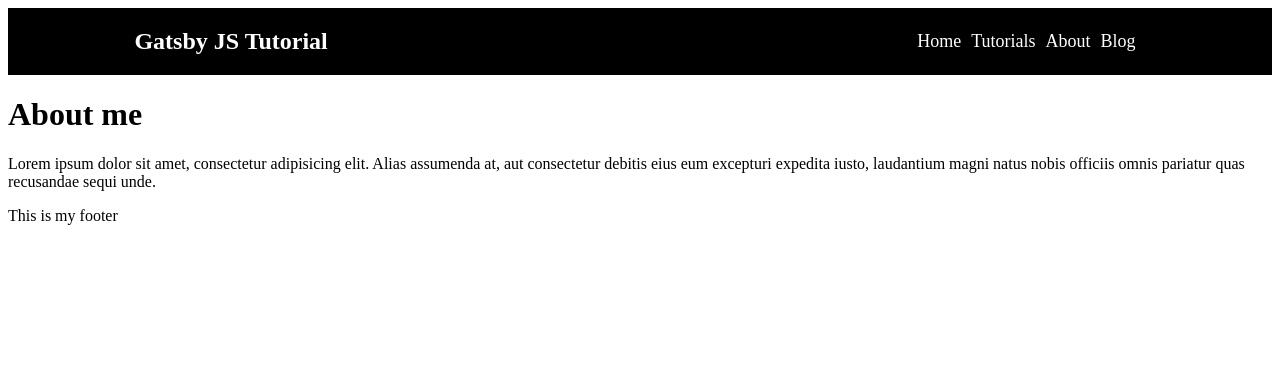
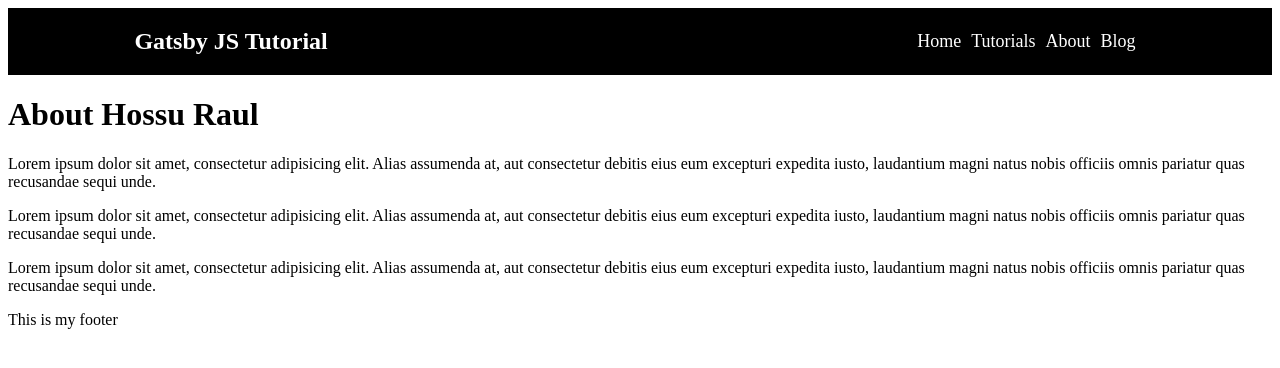
Before and after one commit to hossuraul/gatsby-tutorial, a Gatsby site: page /about in a window 1280 px wide. Built offline with nearby package versions, Linux system fonts and the light colour scheme; Gatsby itself is replaced by a stand-in of ours.

Commit message:
Small changes

```diff
--- a/src/pages/about.js
+++ b/src/pages/about.js
@@ -6,7 +6,17 @@ const AboutPage = () => {
   return(
     <div>
       <Layout>
-        <h1>About me</h1>
+        <h1>About Hossu Raul</h1>
+        <p>
+          Lorem ipsum dolor sit amet, consectetur adipisicing elit.
+          Alias assumenda at, aut consectetur debitis eius eum excepturi expedita iusto,
+          laudantium magni natus nobis officiis omnis pariatur quas recusandae sequi unde.
+        </p>
+        <p>
+          Lorem ipsum dolor sit amet, consectetur adipisicing elit.
+          Alias assumenda at, aut consectetur debitis eius eum excepturi expedita iusto,
+          laudantium magni natus nobis officiis omnis pariatur quas recusandae sequi unde.
+        </p>
         <p>
           Lorem ipsum dolor sit amet, consectetur adipisicing elit.
           Alias assumenda at, aut consectetur debitis eius eum excepturi expedita iusto,
```
